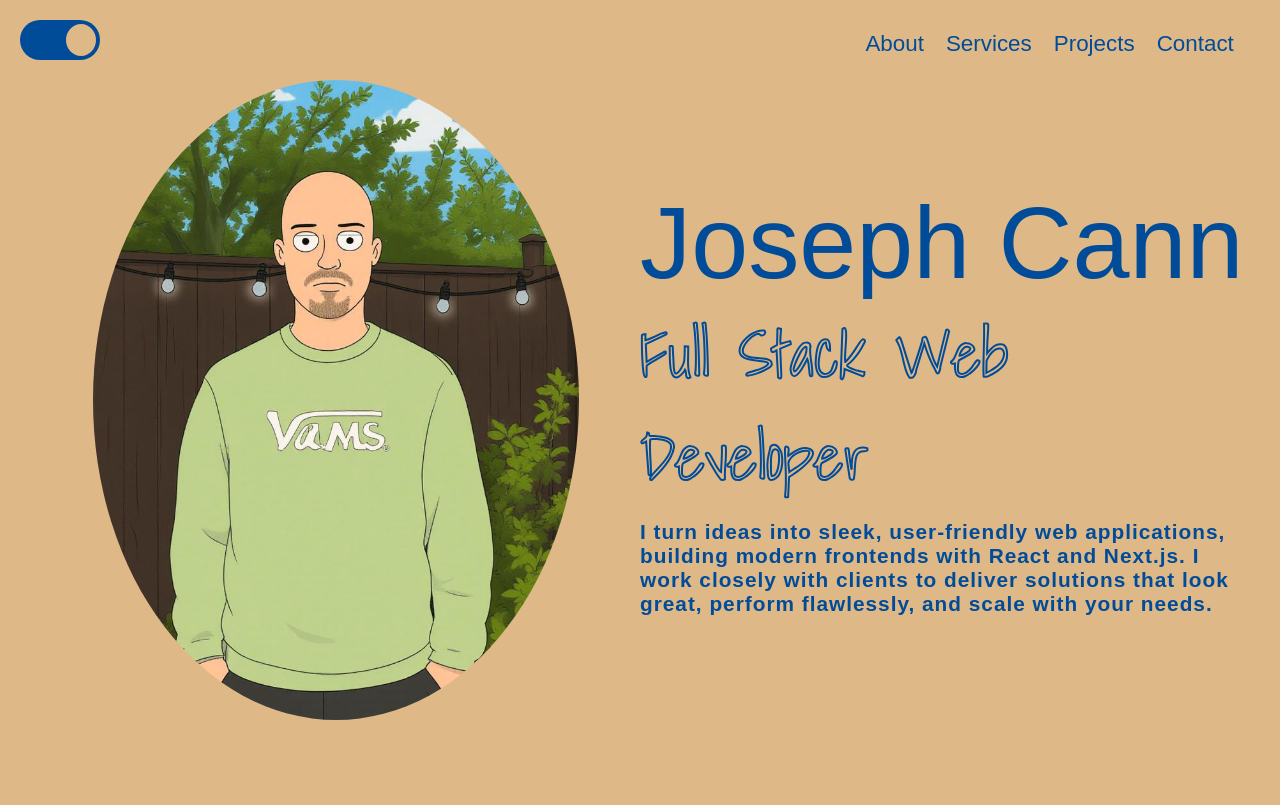
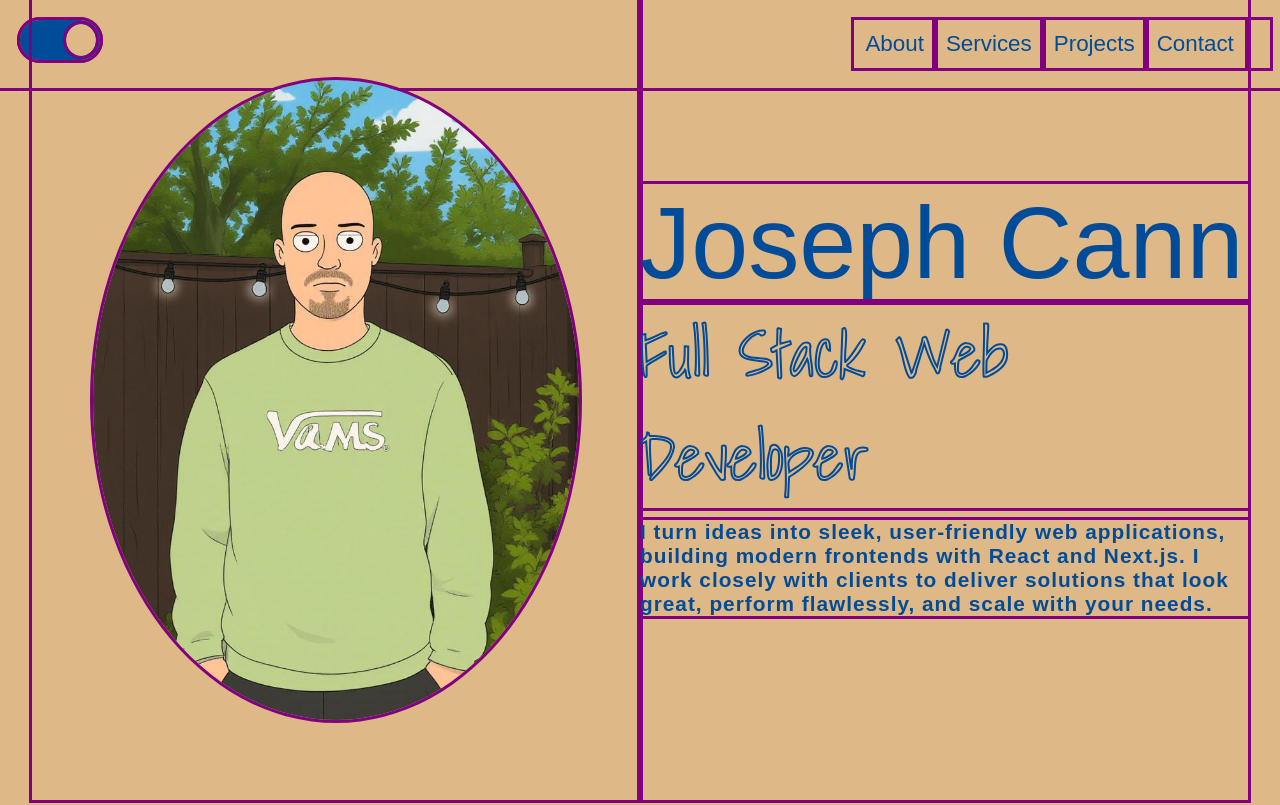
Before and after one commit to joecann/myPortfolio, a Next.js app: page / in a window 1280 px wide. Shown: the top 805 px of the page. Built offline with nearby package versions, Linux system fonts and the light colour scheme; a web font is replaced by a local one.

Commit message:
update 1.4

```diff
--- a/src/app/globals.css
+++ b/src/app/globals.css
@@ -6,6 +6,7 @@
   box-sizing: border-box;
   padding: 0;
   margin: 0;
+  outline: 3px solid purple;
 }
 
 html {
```
